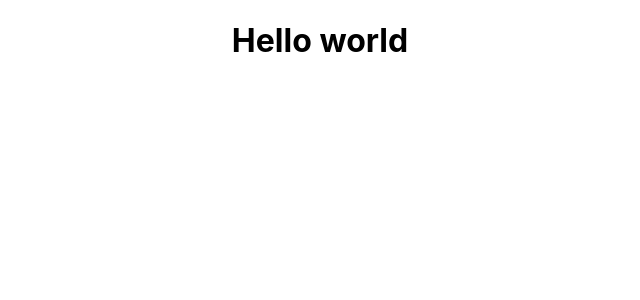
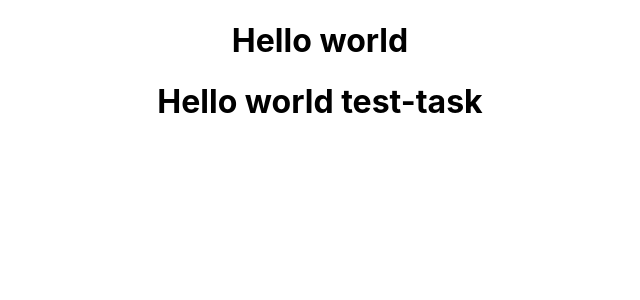
Before and after one commit to abdullah-miah/registration-form, a React (Create React App) app: page / in a window 1280 px wide. Shown: the top 300 px of the page, without its empty margins (320-960 px from the left). Built offline with nearby package versions, Linux system fonts and the light colour scheme.

Commit message:
code changed

```diff
--- a/src/App.js
+++ b/src/App.js
@@ -5,6 +5,7 @@ function App() {
   return (
     <div className="App">
       <h1> Hello world</h1>
+      <h1> Hello world test-task</h1>
     </div>
   );
 }
```
